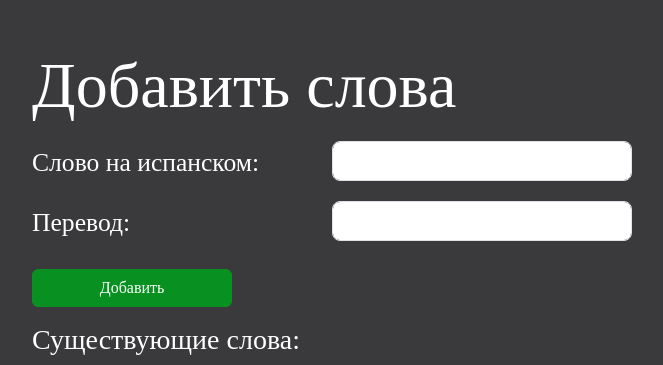
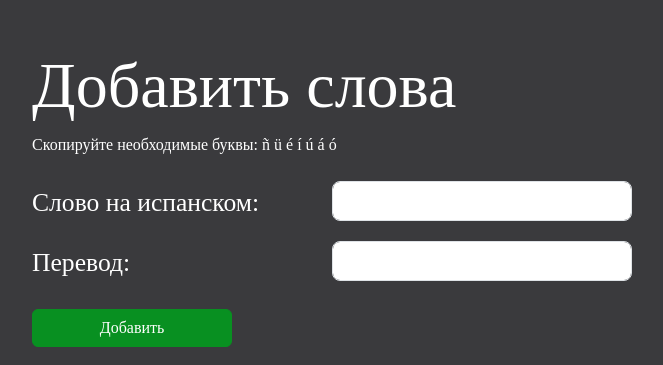
Before and after one commit to tanya-belanova/my_site, a Django app: page /add_words/ in a window 1280 px wide. Shown: the part 95-460 px from the top of the page, without its empty margins (38-701 px from the left). Run offline with Django 5.2, Linux system fonts and the light colour scheme; data comes from the database, SQL or seed files in the repository; both versions use the stored data as it was after the commit; some libraries are stand-ins or nearby versions.

Commit message:
добавлены буквы для копирования для испнаских слов

```diff
--- a/my_project/templates/add_words.html
+++ b/my_project/templates/add_words.html
@@ -2,6 +2,8 @@
 
 {% block content %}
     <h2>Добавить слова</h2>
+
+    <p>Скопируйте необходимые буквы: ñ ü é í ú á ó</p>
     <form method="post" id="add-form" novalidate>
         {% csrf_token %}
         <div class="d-flex flex-column py-2">
```
Also changed, not shown: my_project/db.sqlite3.
